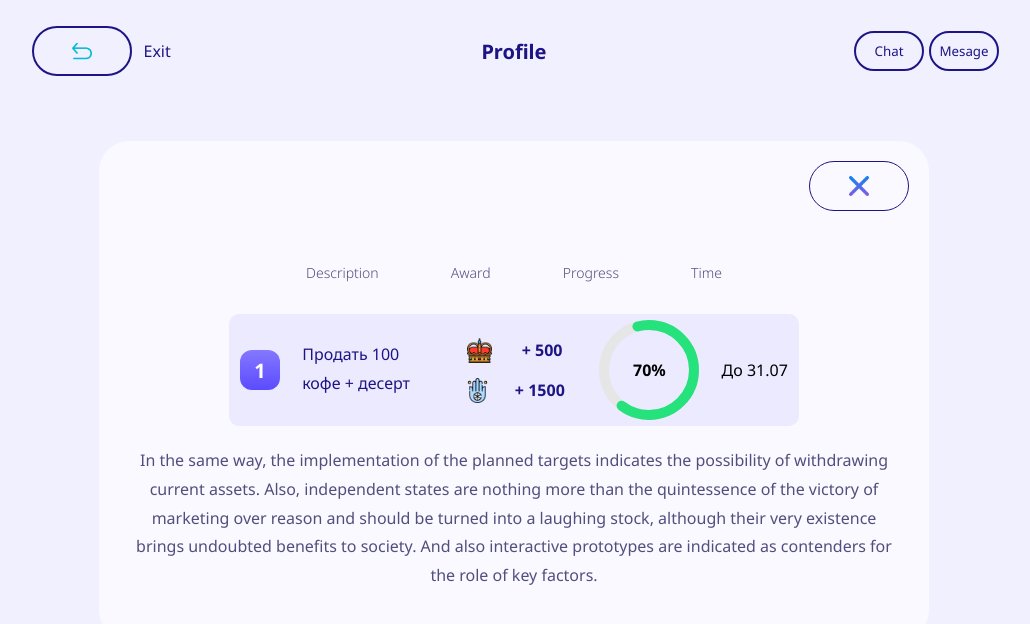
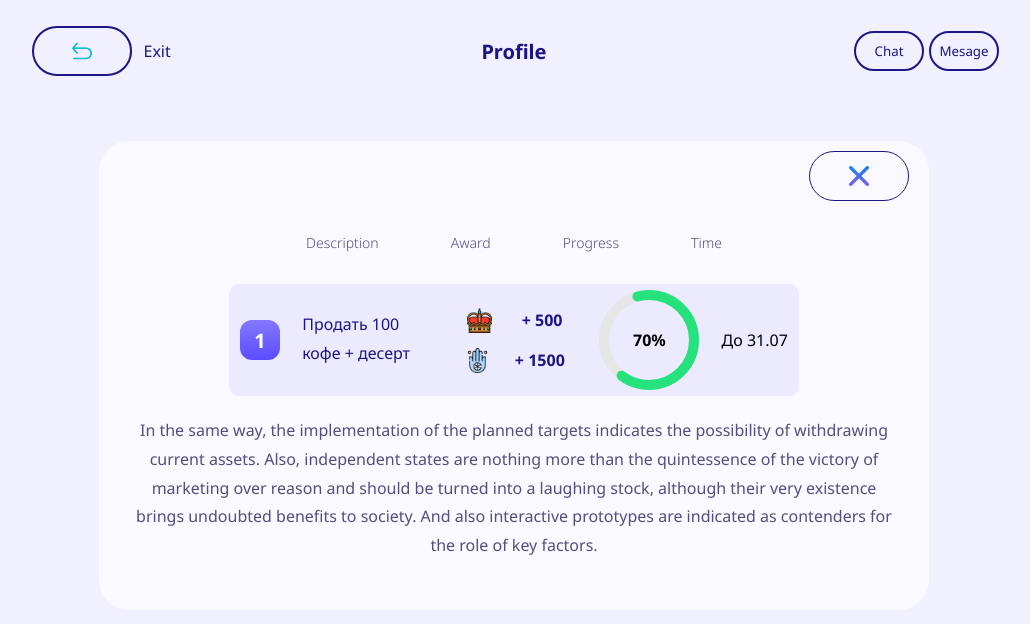
Before and after one commit to GennadiiLazovskii/corporateCaffeApp, a React (Vite) app: page / in a window 1280 px wide. Shown: the top 624 px of the page, without its empty margins (126-1156 px from the left). Built offline with nearby package versions, Linux system fonts and the light colour scheme.

Commit message:
Add button exit

```diff
--- /dev/null
+++ b/src/components/buttonExit/ButtonExit.jsx
@@ -0,0 +1,15 @@
+import styles from './ButtonExit.module.scss';
+import Cross from "../../img/header/cross.png";
+
+const ButtonExit = () => {
+
+    return (
+        <div className={styles.buttonExit}>
+            <button>
+                <img src={Cross} alt="Exit" />
+            </button>
+        </div>
+    )
+}
+
+export default ButtonExit;
--- /dev/null
+++ b/src/components/buttonExit/ButtonExit.module.scss
@@ -0,0 +1,19 @@
+.buttonExit {
+    margin: 10px 20px 0px;
+    display: flex;
+    button {
+        width: 100px;
+        height: 50px;
+        background-color: transparent;
+        display: flex;
+        align-items: center;
+        justify-content: center;
+        border-radius: 50px;
+        cursor: pointer;
+        border: 1px solid #1E1584;
+        img {
+            width: 40px;
+            height: 40px;
+        }
+    }
+}
--- a/src/components/mainScreenProfile/descrActiveTask/DescrActiveTask.jsx
+++ b/src/components/mainScreenProfile/descrActiveTask/DescrActiveTask.jsx
@@ -1,15 +1,11 @@
 import styles from "./DescrActiveTask.module.scss";
 import UserAchievements from "../userAchievements/UserAchievements";
-import Cross from "../../../img/header/cross.png";
+import ButtonExit from "../../buttonExit/ButtonExit";
 
 const DescrActiveTask = () => {
     return (
         <div className={styles.DescrActiveTaskWrap}>
-            <div className={styles.DescrActiveTaskBtn}>
-                <button>
-                    <img src={Cross} alt="Exit" />
-                </button>
-            </div>
+            <ButtonExit/>
             <UserAchievements />
             <div className={styles.DescrActiveTaskDescr}>
                 <p>
```
